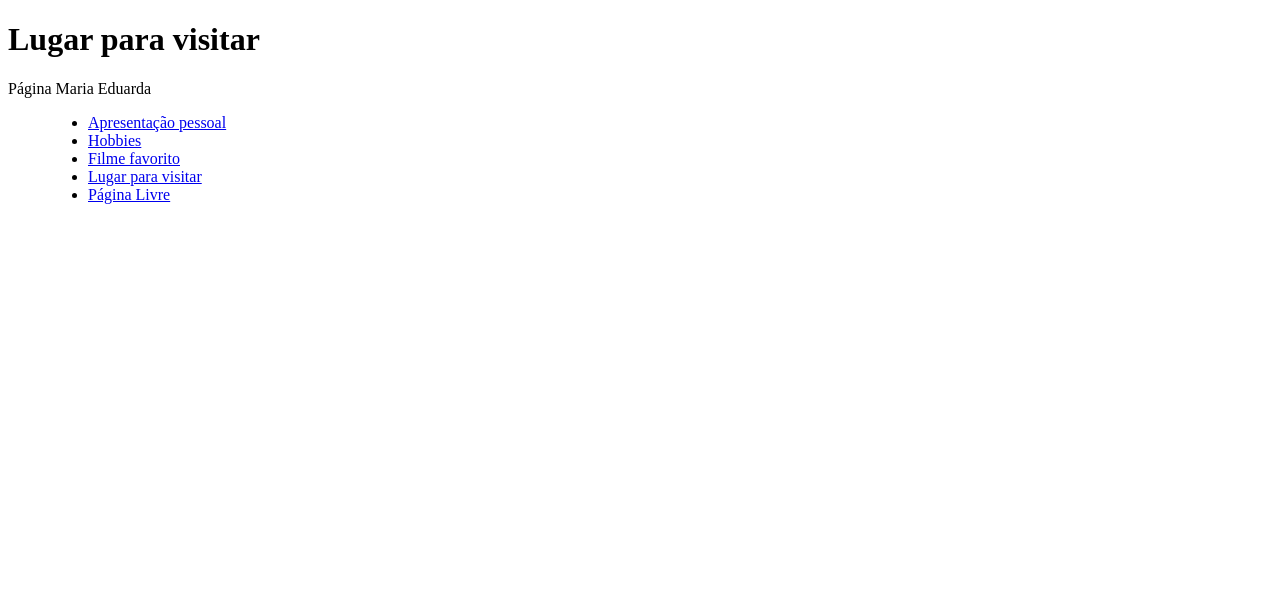
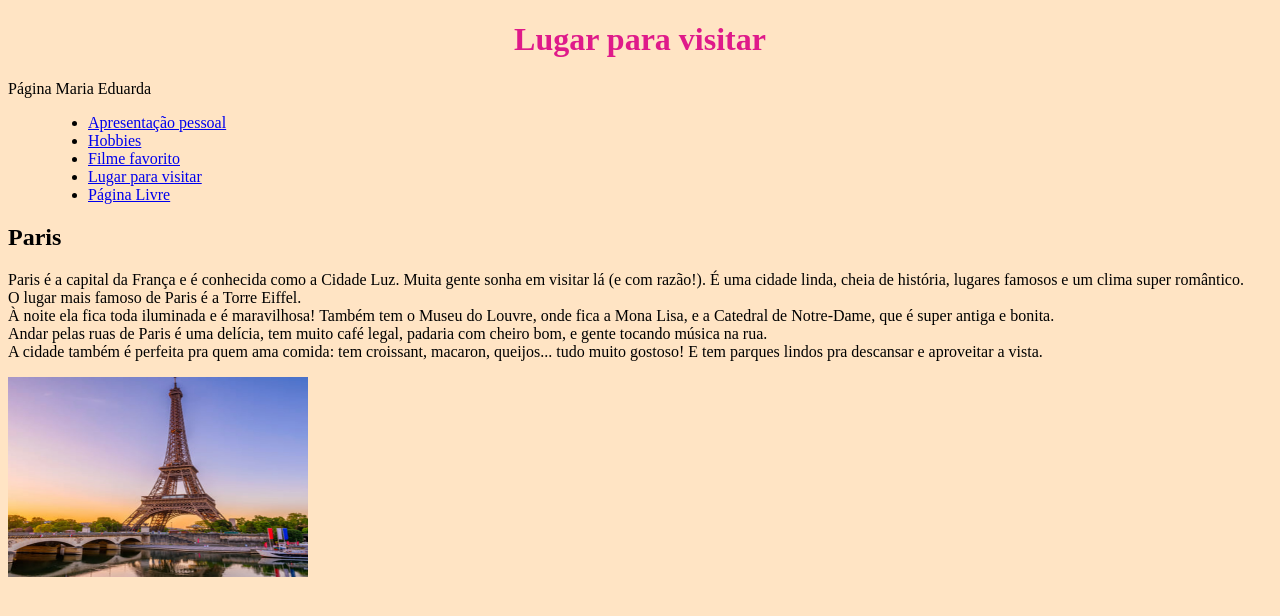
Before and after one commit to mariamuniz0804/aula-css, a plain HTML site: page pasta.css/página4.html in a window 1280 px wide. Drawn offline with Linux system fonts and the light colour scheme.

Commit message:
Página 4- Lugar para Visitar
Anteriormente já havia acrescentado o menu das páginas, enfim só acrescentou imagem (mudamos a altura e largura), trocamos fundo do site e alinhamos o texto no centro.

```diff
--- a/pasta.css/página4.html
+++ b/pasta.css/página4.html
@@ -20,5 +20,32 @@
         </nav>
       </menu>
 
+<h2> Paris</h2>
+
+<p>
+    Paris é a capital da França e é conhecida como a Cidade Luz. Muita gente sonha em visitar lá (e com razão!).
+     É uma cidade linda, cheia de história, lugares famosos e um clima super romântico. <br>
+    O lugar mais famoso de Paris é a Torre Eiffel. <br>
+    À noite ela fica toda iluminada e é maravilhosa! Também tem o Museu do Louvre, onde fica a Mona Lisa, e a Catedral de Notre-Dame, que é super antiga e bonita. <br>
+    Andar pelas ruas de Paris é uma delícia, tem muito café legal, padaria com cheiro bom, e gente tocando música na rua. <br>
+    A cidade também é perfeita pra quem ama comida: tem croissant, macaron, queijos... tudo muito gostoso! E tem parques lindos pra descansar e aproveitar a vista. <br>
+</p>
+
+<img  width="300" height="200" src="imagens.jpg/imagem paris.jpg" alt="Imagem de PARIS">
+
+<style>
+body {
+    background-color: bisque;
+}
+
+h1 {
+    color: rgb(223, 26, 138);
+    font-size: 3;
+    text-align: center;
+}
+
+</style>
+
+
   </body>
   </html>
```
Also changed, not shown: pasta.css/imagens.jpg/imagem paris.jpg (added).
